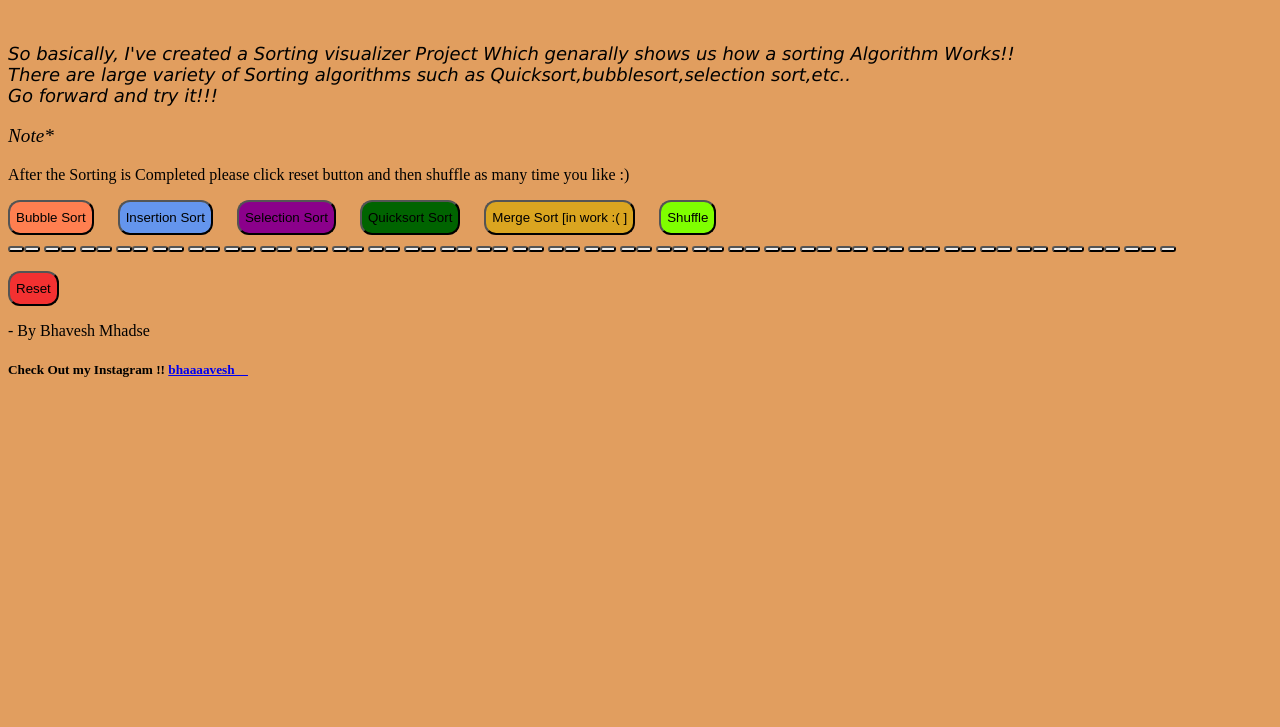
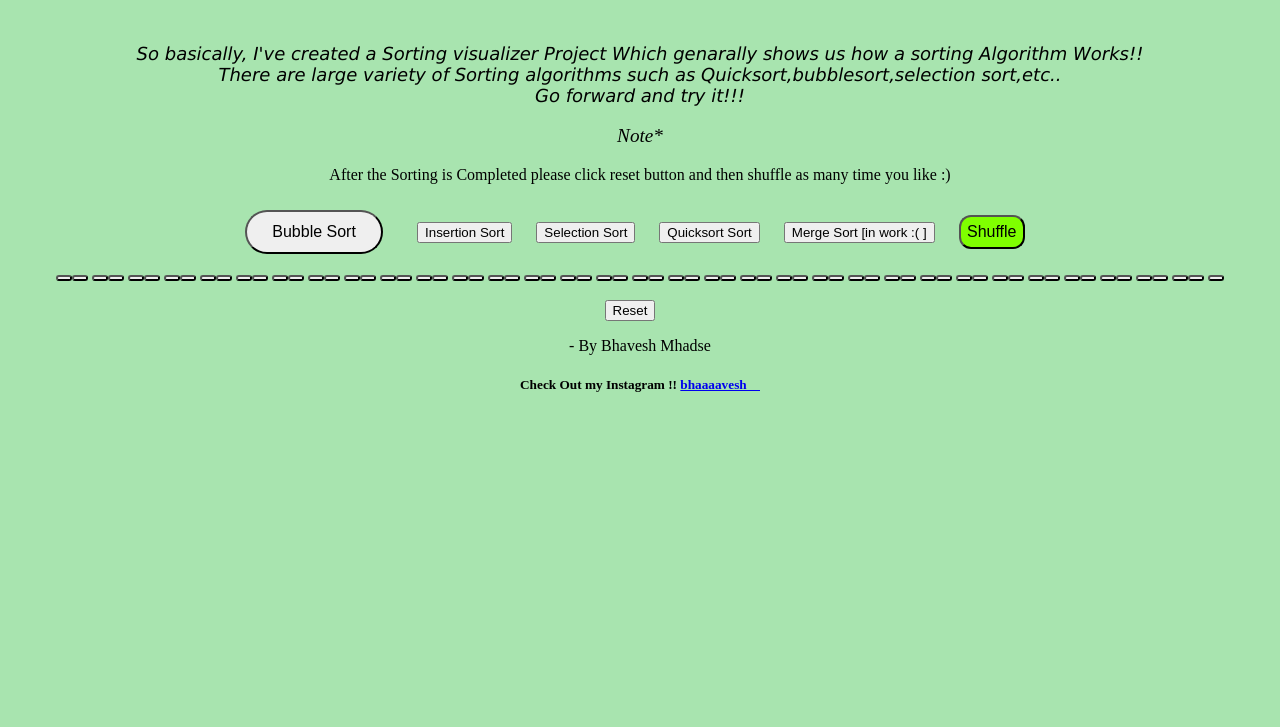
Before and after one commit to bhaveshmhadse/Sorting-Visualizer, a plain HTML site: page index.html in a window 1280 px wide. Shown: the part 73-800 px from the top of the page. Drawn offline with Linux system fonts and the light colour scheme.

Commit message:
Update index.css

```diff
--- a/index.css
+++ b/index.css
@@ -1,72 +1,39 @@
+* {
+  text-align: center;
+  /* margin: 0 auto; */
+}
 body {
-  background-color: rgb(225, 158, 95);
-}
-
-.button {
+  background-color: rgb(168, 228, 175);
 }
 
 .button1 {
   border-radius: 8px;
+  width: 20vw;
 }
 
 .button2 {
-  height: 35px;
-  width: 80;
-  border-radius: 12px;
-
-  background-color: coral;
-  /* padding: 50px 50px; */
-}
-
-.button3 {
-  height: 35px;
-  width: 80;
-  border-radius: 12px;
-
-  background-color: cornflowerblue;
-  /* padding: 50px 50px; */
-}
-
-.button4 {
-  height: 35px;
-  width: 80;
-  border-radius: 12px;
-
-  background-color: darkmagenta;
-  /* padding: 50px 50px; */
-}
-
-.button5 {
-  height: 35px;
-  width: 80;
-  border-radius: 12px;
-
-  background-color: darkgreen;
-  /* padding: 50px 50px; */
-}
-
-.button6 {
-  height: 35px;
-  width: 80;
-  border-radius: 12px;
-
-  background-color: goldenrod;
-  /* padding: 50px 50px; */
+  height: auto;
+  font-size: 1rem;
+  width: auto;
+  border-radius: 2rem;
+  display: inline-block;
+  border-color: black;
+  border-width: 2px;
+  padding: 0.7rem 1.6rem;
+  margin: 0.6rem;
 }
 
 .button7 {
-  height: 35px;
-  width: 80;
+  height: auto;
+  width: auto;
   border-radius: 12px;
-
+  font-size: 1rem;
+  padding: 0.4rem;
   background-color: chartreuse;
-  /* padding: 50px 50px; */
 }
 
-.button8 {
-  height: 35px;
-  width: 80;
-  border-radius: 12px;
-  background-color: rgb(243, 49, 49);
-  /* padding: 50px 50px; */
+@media (min-width: 300px) {
+  .button1 {
+    width: 0.5vw;
+  }
 }
```
